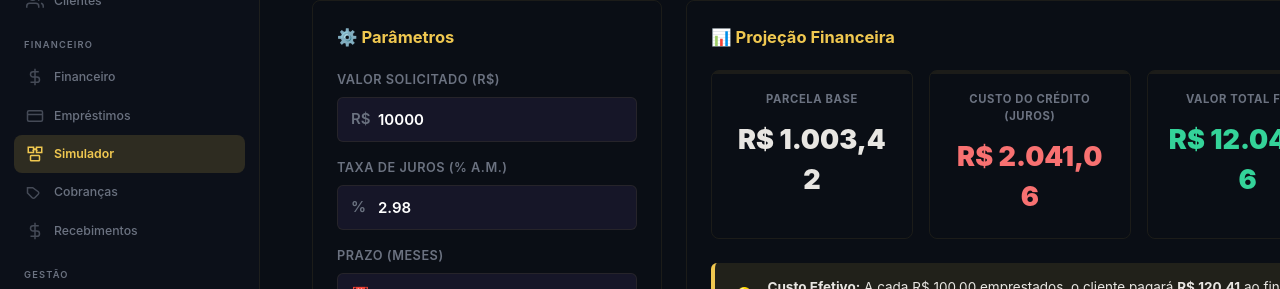
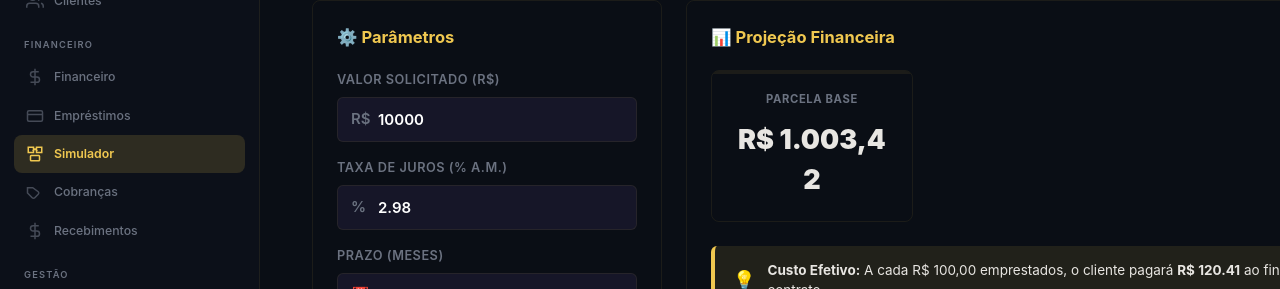
Before and after one commit to AllanCardosoDev/fideliza, a React (Vite) app: page /simulador in a window 1280 px wide. Shown: the part 179-468 px from the top of the page. Built offline with nearby package versions, Linux system fonts and the light colour scheme; no server answers; the database is empty; sample sign-in values are in the browser's storage.

Commit message:
remove: remover cards de Total de Juros e Valor Total Final do simulador

```diff
--- a/src/pages/Simulador.jsx
+++ b/src/pages/Simulador.jsx
@@ -927,20 +927,6 @@ function Simulador() {
                     : fmt(selectedCalculation.installmentValue)}
                 </div>
               </div>
-
-              <div className="sim-result-card">
-                <div className="sim-result-label">Custo do Crédito (Juros)</div>
-                <div className="sim-result-value red">
-                  {fmt(selectedCalculation.totalInterest)}
-                </div>
-              </div>
-
-              <div className="sim-result-card">
-                <div className="sim-result-label">Valor Total Final</div>
-                <div className="sim-result-value green">
-                  {fmt(selectedCalculation.totalToReceive)}
-                </div>
-              </div>
             </div>
 
             <div className="sim-info-box">
```
